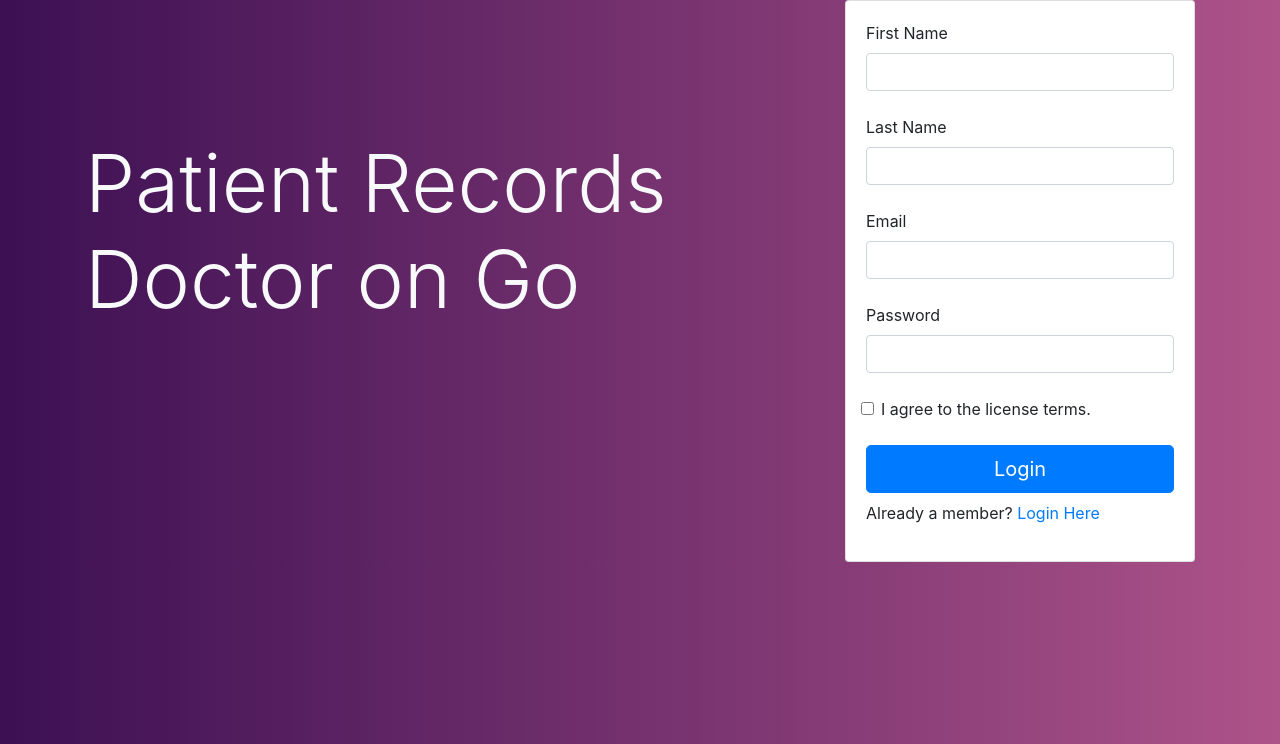
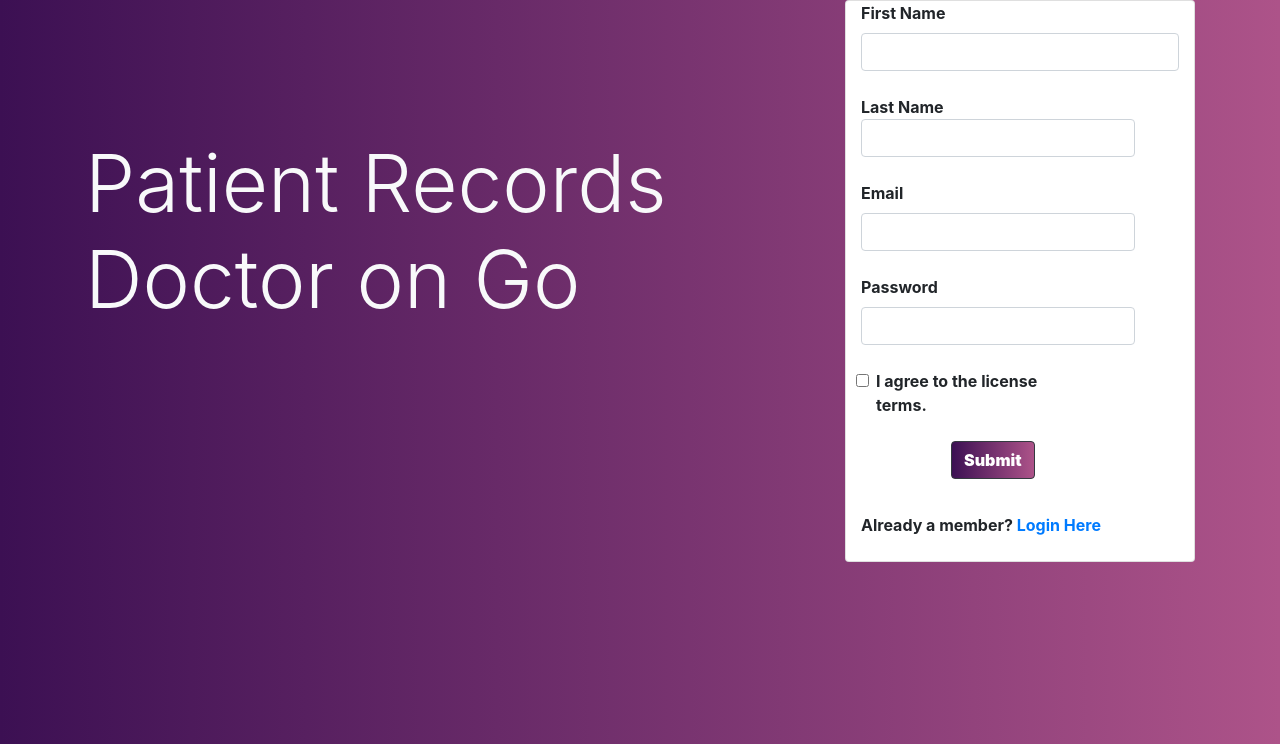
Before and after one commit to saranyab9064/Patient_Connect, a Flask app: page / in a window 1280 px wide. Shown: the part 56-800 px from the top of the page. Run offline with Flask 2, Linux system fonts and the light colour scheme; some libraries are stand-ins or nearby versions.

Commit message:
Update register.html

```diff
--- a/templates/register.html
+++ b/templates/register.html
@@ -21,11 +21,11 @@
                   </div>
                   <div class="col-md-4">
                       <div class = "card mt-115">
-                          <div class="card-body">
-                              <form class="form" method="post" action="/register">
-                                  <label>First Name</label><br>
+                          <div class="col-md-12">
+                              <form class="form" method="POST" action="/register">
+                                  <label><b>First Name</b></label><br>
                                   <input type ="text" class ="form-control" name="first_name"><br>
-                                  <label>Last Name</label><br>
+                                  <label><b>Last Name</b</label><br>
                                   <input type ="text" class ="form-control" name="last_name"><br>
                                   <label>Email</label><br>
                                   <input type ="text" class ="form-control" name="email"><br>
@@ -35,9 +35,18 @@
                                   <label class="form-check-label"><input class="form-check-input" type="checkbox">I agree to the license terms.</label>
                                   <br><br>
                                  </div>
-                                  <input type="submit" class="btn btn-primary btn-block btn-lg" value="Login">
+                                 <div style="float: left; padding-left: 90px">
+                                  <button
+                                    type="button"
+                                    class="btn btn-dark bg-nav"
+                                    style="background-color: #ad5389; color: white; font-weight: bolder"
+                                  >
+                                    Submit
+                                  </button>
+                                </div>
                                 </form>
-                              <p class="mt-2"> Already a member? <a href ="login">Login Here</a></p>
+                                <br><br>
+                              <p class="mt-4"> Already a member? <a href ="login">Login Here</a></p>
                           </div>
                       </div>
 
@@ -45,7 +54,9 @@
           </div>
       </div>
 
-
+    <script src="https://cdnjs.cloudflare.com/ajax/libs/jquery/3.2.1/jquery.min.js"></script>
+    <script src="https://cdnjs.cloudflare.com/ajax/libs/twitter-bootstrap/4.0.0/js/bootstrap.bundle.min.js"></script>
+    <script src="https://cdnjs.cloudflare.com/ajax/libs/lightbox2/2.8.2/js/lightbox.min.js"></script>
     <!-- Optional JavaScript; choose one of the two! -->
 
     <!-- Option 1: jQuery and Bootstrap Bundle (includes Popper) -->
```
